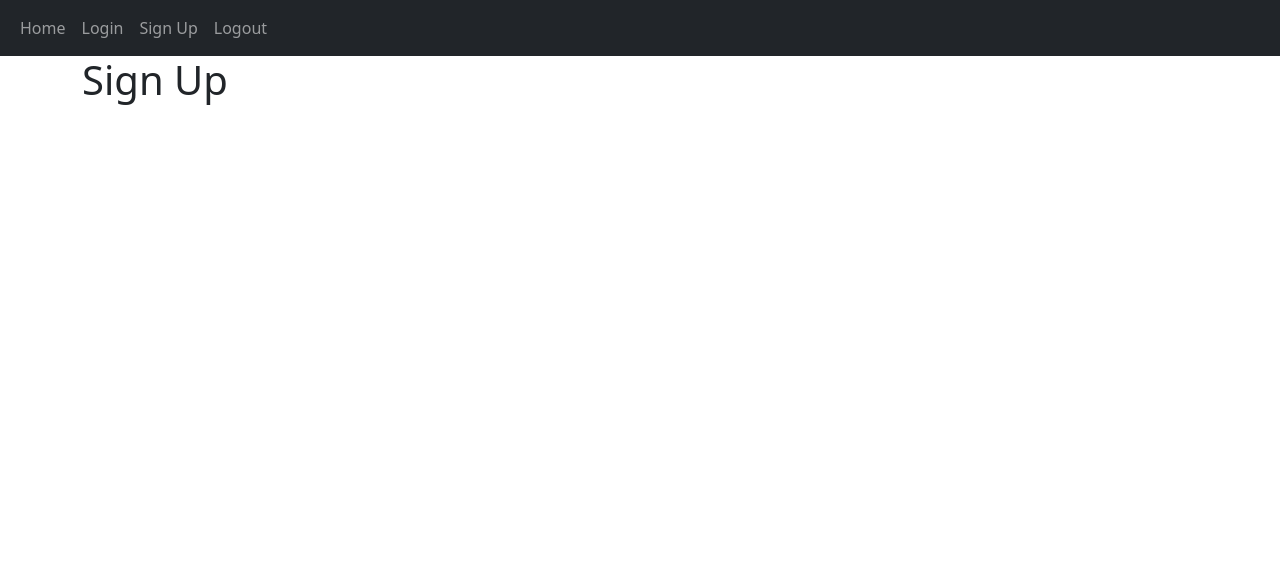
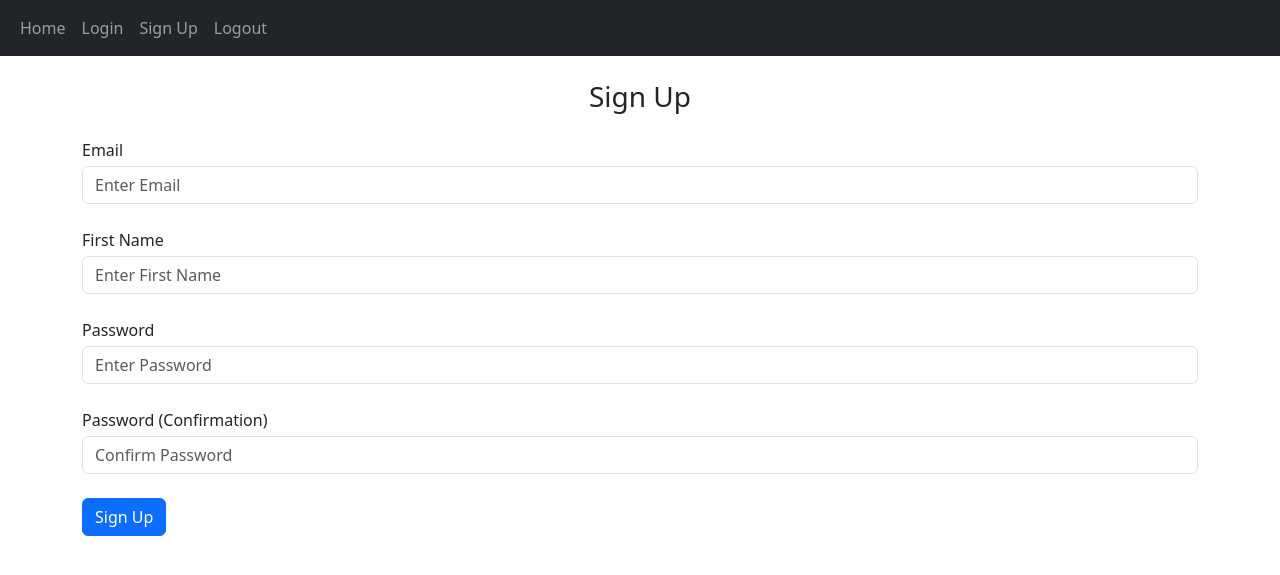
Before and after one commit to Adribasn/myreads, a Flask app: page /sign-up in a window 1280 px wide. Shown: the top 575 px of the page. Run offline with Flask 2, Linux system fonts and the light colour scheme.

Commit message:
Login and Sign Up page created

```diff
--- a/website/templates/sign_up.html
+++ b/website/templates/sign_up.html
@@ -1,5 +1,24 @@
 {% extends "base.html" %} {% block title %}Sign Up{% endblock %}
 
 {% block content %}
-<h1>Sign Up</h1>
+<form method="POST">
+    <h3 class="text-center mt-4">Sign Up</h3>
+    <div class="form-group mt-4">
+        <label for="email">Email</label>
+        <input type="email" required="true" class="form-control mt-1" name="email" id="email" placeholder="Enter Email" />
+    </div>
+    <div class="form-group mt-4">
+        <label for="firstName">First Name</label>
+        <input type="text" required="true" class="form-control mt-1" name="firstName" id="firstName" placeholder="Enter First Name" />
+    </div>
+    <div class="form-group mt-4">
+        <label for="password">Password</label>
+        <input type="password" required="true" class="form-control mt-1" name="password" id="password" placeholder="Enter Password" />
+    </div>
+    <div class="form-group mt-4">
+        <label for="confirmationPassword">Password (Confirmation)</label>
+        <input type="password" required="true" class="form-control mt-1" name="confirmationPassword" id="confirmationPassword" placeholder="Confirm Password" />
+    </div>
+    <button type="submit" class="btn btn-primary mt-4">Sign Up</button>
+</form>
 {% endblock %}
```
Also changed, not shown: website/templates/login.html (+12 -1 lines).
